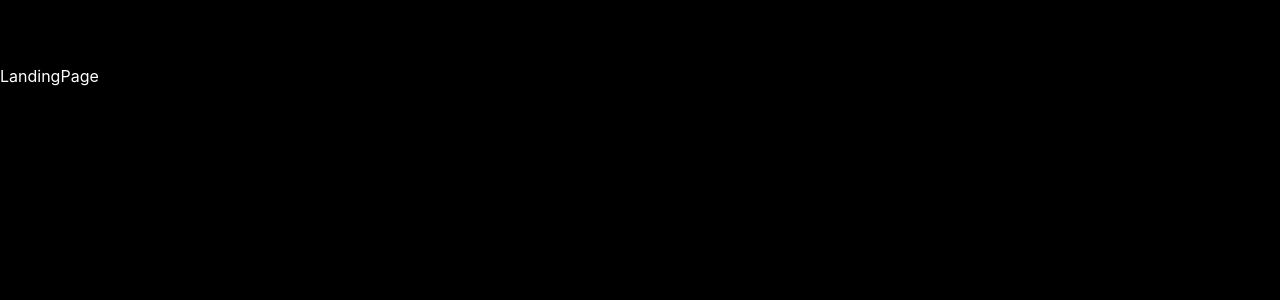
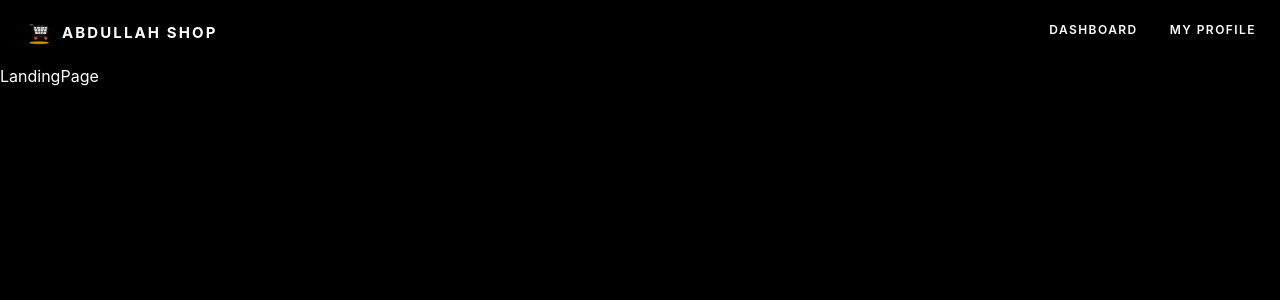
Before and after one commit to ahmadabdullah-dev/e-commerce, a React (Vite) app in the folder WEB/: page / in a window 1280 px wide. Shown: the top 300 px of the page. Built offline with nearby package versions, Linux system fonts and the light colour scheme.

Commit message:
feat(WEB): Add Header and TemporaryDrawer

```diff
--- a/WEB/src/app/App.tsx
+++ b/WEB/src/app/App.tsx
@@ -1,10 +1,12 @@
 import { Box } from "@mui/material";
 import { Outlet } from "react-router";
+import Header from "./components/Header";
 
 export default function App() {
   return (
     <Box sx={{ display: "flex", flexDirection: "column", minHeight: "100vh" }}>
       <Box sx={{ height: { xs: 56, md: 64 } }} />
+     <Header/>
       <Box component="main" sx={{ flex: 1 }}>
         <Outlet />
       </Box>
--- /dev/null
+++ b/WEB/src/app/components/Header.tsx
@@ -0,0 +1,107 @@
+import {
+  AppBar,
+  Toolbar,
+  Box,
+  Stack,
+  Link as MuiLink,
+} from "@mui/material";
+import { Link as RouterLink } from "react-router";
+import TemporaryDrawer from "./TemporaryDrawer";
+import { useEffect, useState } from "react";
+import AppLogoWithName from "./AppLogoWithName";
+
+const NAV_LINKS = [
+  { label: "Dashboard", href: "/dashboard" },
+  { label: "My Profile", href: "/my-profile" },
+];
+
+export default function Header() {
+  const [scrolled, setScrolled] = useState(false);
+
+  useEffect(() => {
+    const onScroll = () => setScrolled(window.scrollY > 8);
+    onScroll();
+    window.addEventListener("scroll", onScroll, { passive: true });
+    return () => window.removeEventListener("scroll", onScroll);
+  }, []);
+
+  return (
+    <AppBar
+      position="fixed"
+      elevation={0}
+      sx={(theme) => ({
+        backgroundColor: scrolled
+          ? `${theme.palette.background.paper}`
+          : "transparent",
+        backdropFilter: scrolled ? "blur(8px)" : "none",
+        borderBottom: `1px solid ${scrolled ? theme.palette.divider : "transparent"}`,
+        transition: "background-color 200ms ease, border-color 200ms ease",
+        boxShadow: "none",
+      })}
+    >
+      <Toolbar
+        sx={{
+          minHeight: { xs: 56, md: 64 },
+          px: { xs: 2, md: 3 },
+          display: "flex",
+          justifyContent: "space-between",
+          alignItems: "center",
+        }}
+      >
+        <Stack
+          component={RouterLink}
+          to="/"
+          direction="row"
+          spacing={0.75}
+          sx={{ textDecoration: "none", userSelect: "none", alignItems:"center" }}
+        >
+
+          <AppLogoWithName/>
+        </Stack>
+
+        {/* Desktop nav */}
+        <Stack
+          direction="row"
+          spacing={4}
+          sx={{ display: { xs: "none", md: "flex" } }}
+        >
+          {NAV_LINKS.map((link) => (
+            <MuiLink
+              key={link.label}
+              component={RouterLink}
+              to={link.href}
+              underline="none"
+              sx={{
+                color: "text.primary",
+                fontWeight: 600,
+                fontSize: 12,
+                letterSpacing: "0.12em",
+                textTransform: "uppercase",
+                position: "relative",
+                pb: 0.5,
+                "&:hover": { color: "text.primary" },
+                "&:hover::after": { width: "100%" },
+                "&::after": {
+                  content: '""',
+                  position: "absolute",
+                  left: 0,
+                  bottom: 0,
+                  width: 0,
+                  height: "1px",
+                  backgroundColor: (theme) => theme.palette.secondary.main,
+                  transition: "width 150ms ease",
+                },
+              }}
+            >
+              {link.label}
+            </MuiLink>
+          ))}
+        </Stack>
+
+        <Box sx={{ display: { xs: "flex", md: "none" }, alignItems: "center" }}>
+          <TemporaryDrawer items={NAV_LINKS} />
+        </Box>
+      </Toolbar>
+    </AppBar>
+  );
+}
--- /dev/null
+++ b/WEB/src/app/components/TemporaryDrawer.tsx
@@ -0,0 +1,156 @@
+import {
+  Drawer,
+  Box,
+  IconButton,
+  List,
+  ListItemButton,
+  ListItemText,
+  Typography,
+  Divider,
+} from "@mui/material";
+import CloseIcon from "@mui/icons-material/Close";
+import MenuIcon from "@mui/icons-material/Menu";
+import { useState, Fragment } from "react";
+import { useNavigate } from "react-router";
+import Footer from "./Footer";
+import theme from "../../lib/theme";
+
+export interface DrawerNavItem {
+  label: string;
+  href?: string;
+  onClick?: () => void;
+}
+
+export interface DrawerProps {
+  items: DrawerNavItem[];
+}
+
+export default function TemporaryDrawer({ items }: DrawerProps) {
+  const [open, setOpen] = useState(false);
+  const [activeIndex, setActiveIndex] = useState<number | null>(null);
+  const navigate = useNavigate();
+  const toggleDrawer = (next: boolean) => () => setOpen(next);
+
+  return (
+    <>
+      <IconButton
+        onClick={toggleDrawer(true)}
+        aria-label="Open menu"
+        disableRipple
+        sx={{
+          color: "text.primary",
+          borderRadius: 0,
+          "&:hover": { backgroundColor: `${theme.palette.background.paper}` },
+        }}
+      >
+        <MenuIcon />
+      </IconButton>
+
+      <Drawer
+        anchor="right"
+        open={open}
+        onClose={toggleDrawer(false)}
+        slotProps={{
+          paper: {
+            sx: (theme) => ({
+              width: { xs: "100%", sm: 420 },
+              backgroundColor: "background.default",
+              borderLeft: `1px solid ${theme.palette.divider}`,
+            }),
+          },
+        }}
+      >
+        <Box
+          sx={{
+            display: "flex",
+            flexDirection: "column",
+            height: "100%",
+            fontFamily: (theme) => theme.typography.fontFamily,
+          }}
+        >
+          <Box
+            sx={{
+              display: "flex",
+              alignItems: "center",
+              justifyContent: "space-between",
+              px: 3,
+              py: 2.5,
+            }}
+          >
+            <Typography
+              sx={{
+                color: "text.primary",
+                fontWeight: 700,
+                fontSize: 13,
+                letterSpacing: "0.18em",
+              }}
+            >
+              Url Shortener
+            </Typography>
+            <IconButton
+              onClick={toggleDrawer(false)}
+              aria-label="Close menu"
+              disableRipple
+              sx={{
+                color: "text.primary",
+                borderRadius: 0,
+                "&:hover": {
+                  backgroundColor: `${theme.palette.background.paper}`,
+                },
+              }}
+            >
+              <CloseIcon />
+            </IconButton>
+          </Box>
+
+          <Divider />
+          <List sx={{ py: 0, flex: 1 }}>
+            {items.map((item, i) => (
+              <Fragment key={item.label}>
+                <ListItemButton
+                  disableRipple
+                  onMouseEnter={() => setActiveIndex(i)}
+                  onMouseLeave={() => setActiveIndex(null)}
+                  onClick={() => {
+                    item.onClick?.();
+                    if (item.href) navigate(item.href);
+                    setOpen(false);
+                  }}
+                  sx={(theme) => ({
+                    px: 3,
+                    py: 2.75,
+                    borderLeft: "2px solid transparent",
+                    transition:
+                      "border-color 150ms ease, padding-left 150ms ease, background-color 150ms ease",
+                    ...(activeIndex === i && {
+                      borderLeft: `2px solid ${theme.palette.secondary.main}`,
+                      pl: 3.75,
+                      backgroundColor: theme.palette.action.hover,
+                    }),
+                  })}
+                >
+                  <ListItemText
+                    primary={item.label}
+                    slotProps={{
+                      primary: {
+                        sx: {
+                          color: "text.primary",
+                          fontWeight: 600,
+                          fontSize: 15,
+                          letterSpacing: "0.12em",
+                          textTransform: "uppercase",
+                        },
+                      },
+                    }}
+                  />
+                </ListItemButton>
+                {i < items.length - 1 && <Divider />}
+              </Fragment>
+            ))}
+          </List>
+        </Box>
+        <Footer />
+      </Drawer>
+    </>
+  );
+}
```
